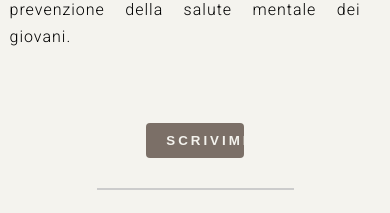
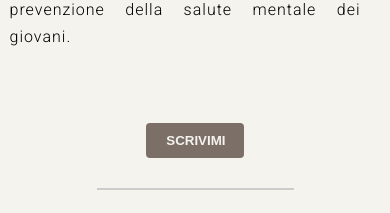
Before and after one commit to stynoap/sitopsy-React, a React (Create React App) app: page / in a window 390 px wide. Shown: the part 1660-1873 px from the top of the page. Built offline with nearby package versions, Linux system fonts and the light colour scheme.

Commit message:
modifica media query bottone scrivimi sezione about

```diff
--- a/src/Components/About/About.css
+++ b/src/Components/About/About.css
@@ -100,4 +100,9 @@ h2{
         align-items: center;
 
     }
+
+    .scrivimi{
+      letter-spacing: 0;
+
+    }
   }
```
